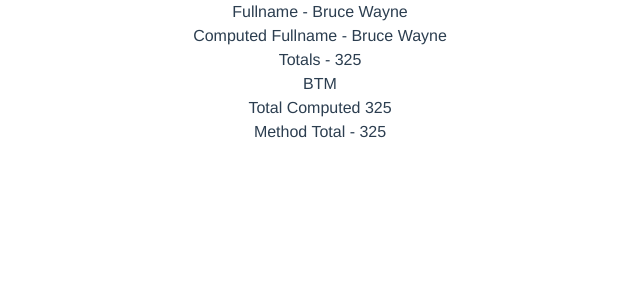
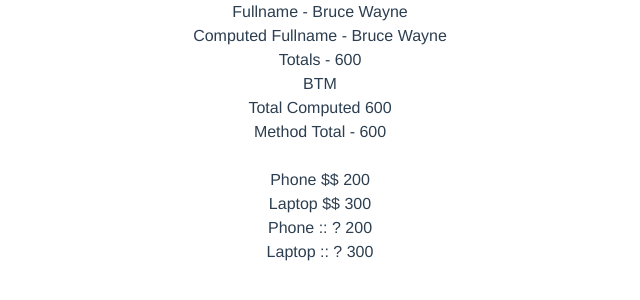
Before and after one commit to l1keafox/helloVue, a Vue app: page / in a window 1280 px wide. Shown: the top 300 px of the page, without its empty margins (320-960 px from the left). Built offline with nearby package versions, Linux system fonts and the light colour scheme.

Commit message:
vForComputed

```diff
--- a/src/App.vue
+++ b/src/App.vue
@@ -7,6 +7,14 @@
   <h3> Total Computed {{calculateTotal}}</h3>
   <h2> Method Total - {{getTotal() }} </h2>
   <input type="text" v-model="country">
+
+  <template v-for="item in items" :key="item.id">
+    <h2 v-if="item.price > 100" >{{item.title}} $$ {{item.price}}</h2>
+  </template>
+
+  <h2 v-for="item in expensiveItems" :key="item.id">
+    {{item.title}} :: ? {{item.price}}
+  </h2>
 
 </div>
 </template>
@@ -27,30 +35,35 @@
         {
           id:2,
           title: 'Phone',
-          price:120
+          price:200
         },
         {
           id:3,
           title: 'Laptop',
-          price:105
+          price:300
         },
       ],
       country:''
     };
   },
   methods: {
+    // Will always be changed in the UI.
     getTotal(){
       console.log('gettotal method');
       return this.items.reduce((total,curr) => (total=total+curr.price),0)
     }
   },
   computed:{
+    // This will be cached, and doesn't always get called when UI.
     fullName(){
       return `${this.firstName} ${this.lastName}`
     },
     calculateTotal(){
       console.log("get total calcuated")
       return this.items.reduce((total,curr) => (total=total+curr.price),0)
+    },
+    expensiveItems(){
+      return this.items.filter(e=>e.price > 100);
     }
   }
 };
```
